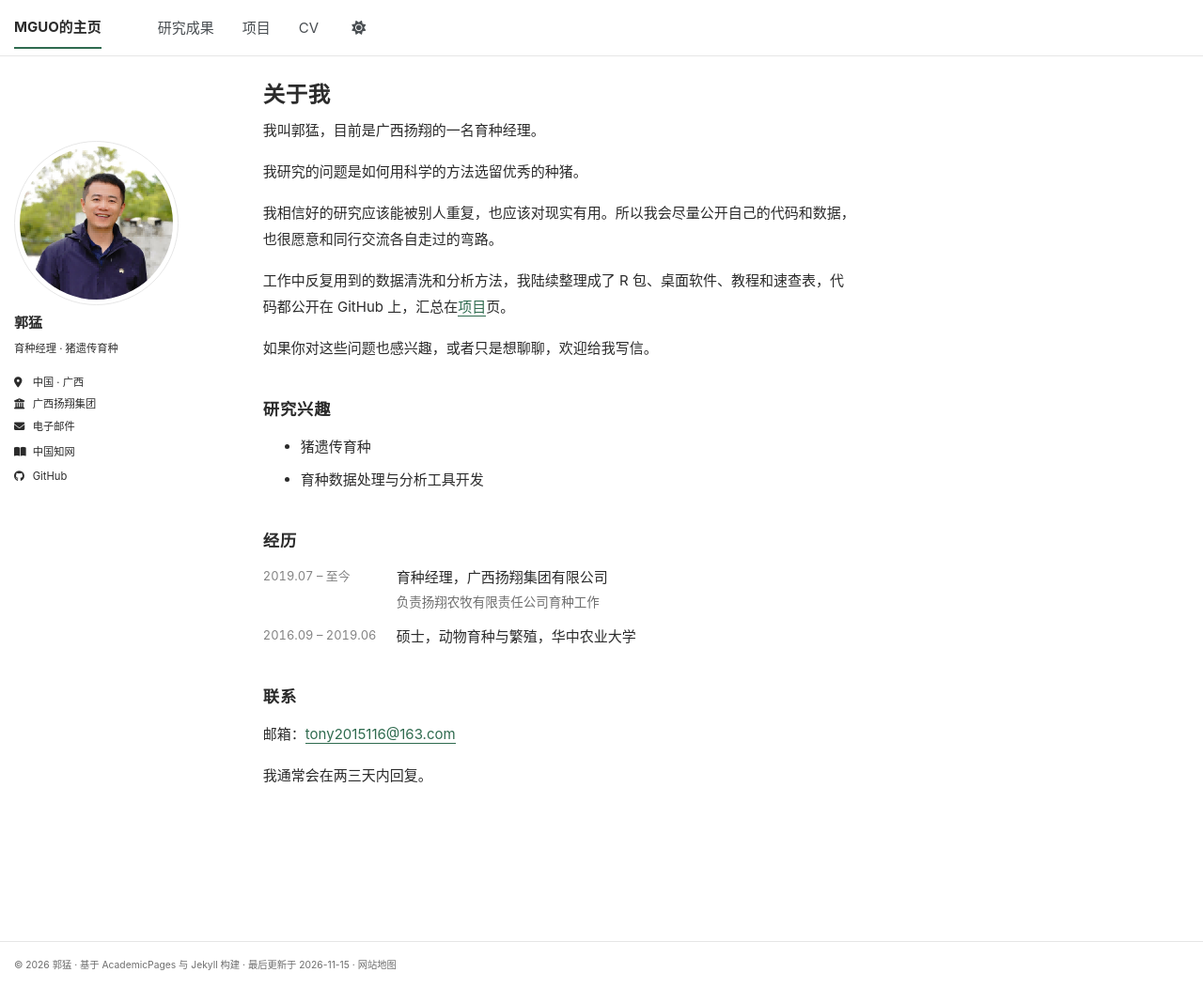
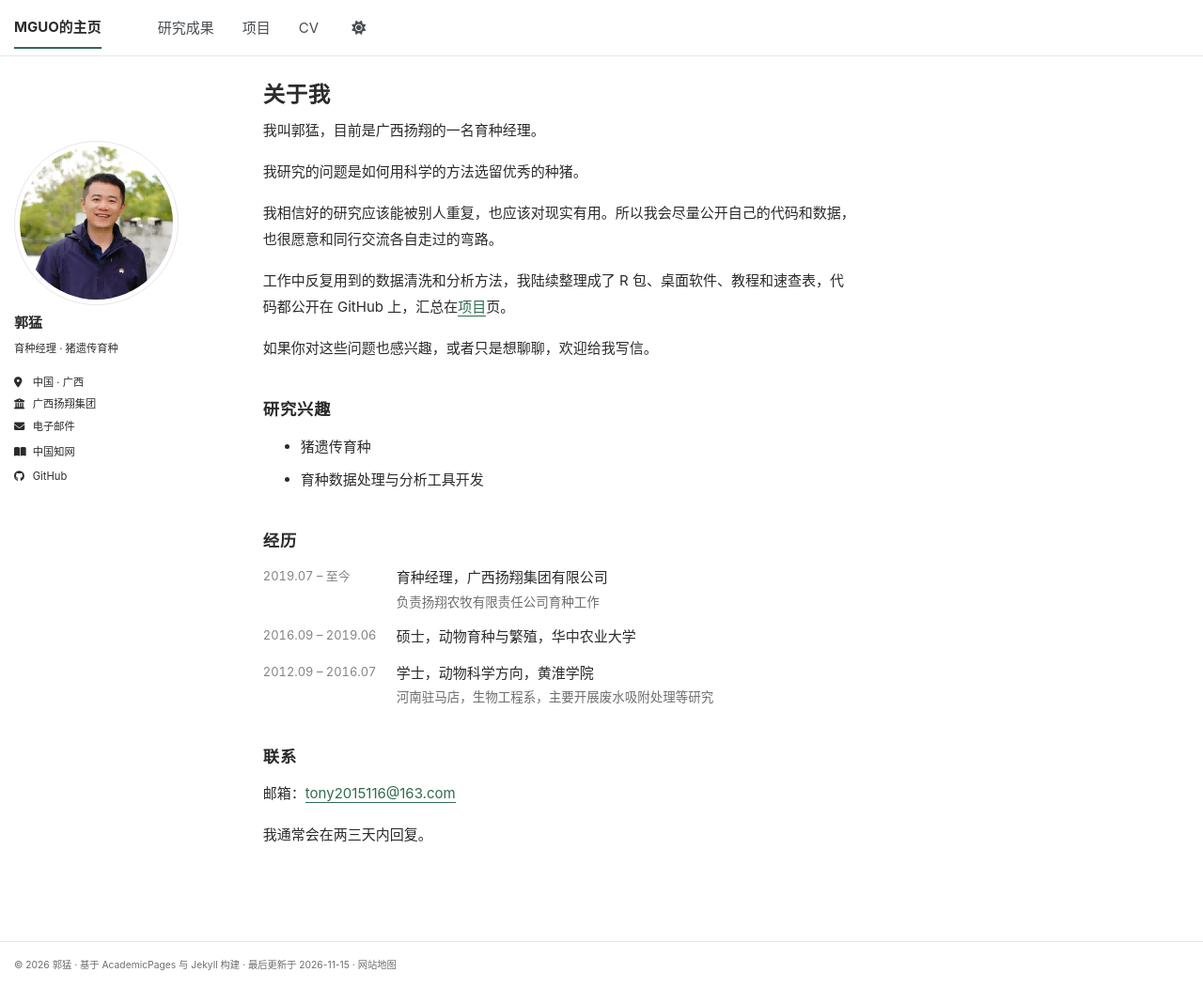
Before and after one commit to tony2015116/tony2015116.github.io, a Jekyll site: the page built from _pages/about.md, in a window 1280 px wide and 1052 px high. Shown: the whole window at 94% size. Built offline with Jekyll 4.4.1, drawn with Linux system fonts in a browser that asks for light colours; a script bundle is joined from its source files by our own code; a style sheet for code colours, icons or effects is not loaded.

Commit message:
补充首页学士教育经历

```diff
--- a/_data/experience.yml
+++ b/_data/experience.yml
@@ -9,3 +9,7 @@ education:
   - time: "2016.09 – 2019.06"
     what: "硕士，动物育种与繁殖"
     where: "华中农业大学"
+  - time: "2012.09 – 2016.07"
+    what: "学士，动物科学方向"
+    where: "黄淮学院"
+    note: "河南驻马店，生物工程系，主要开展废水吸附处理等研究"
```
